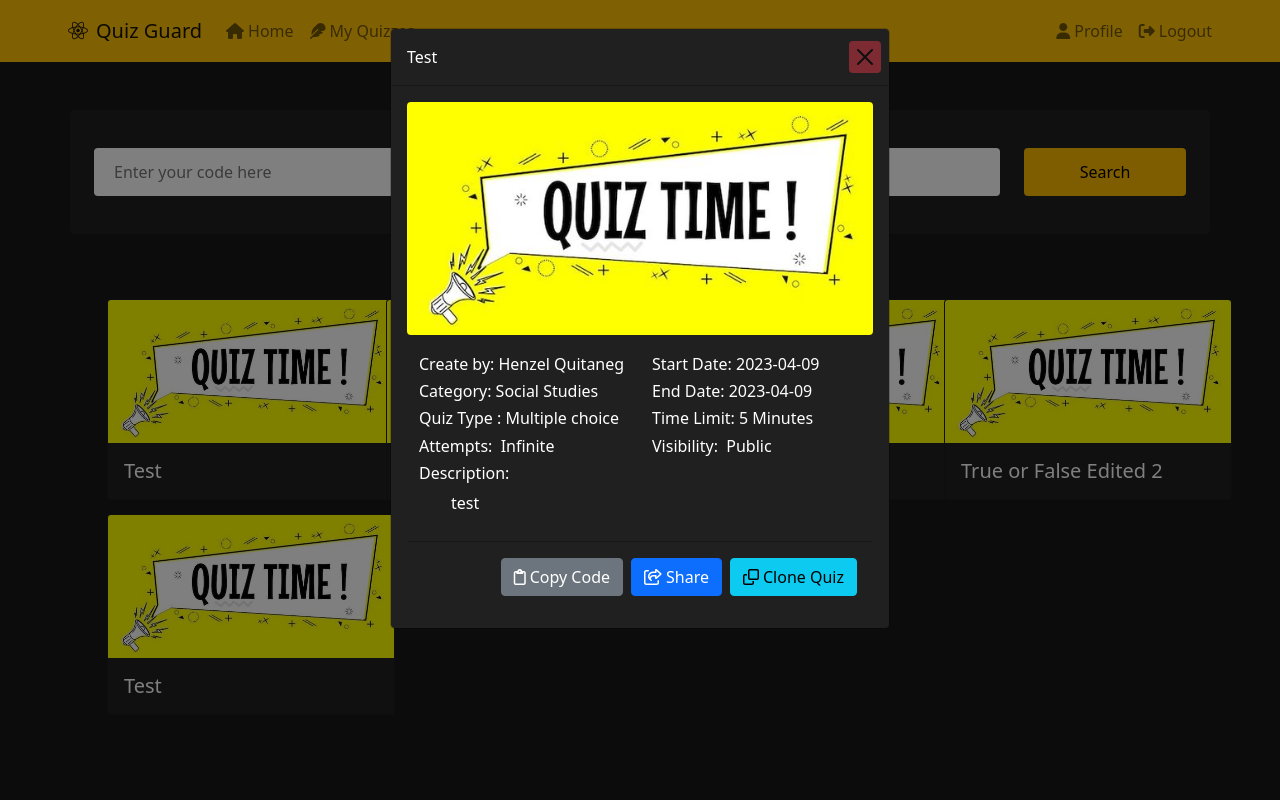
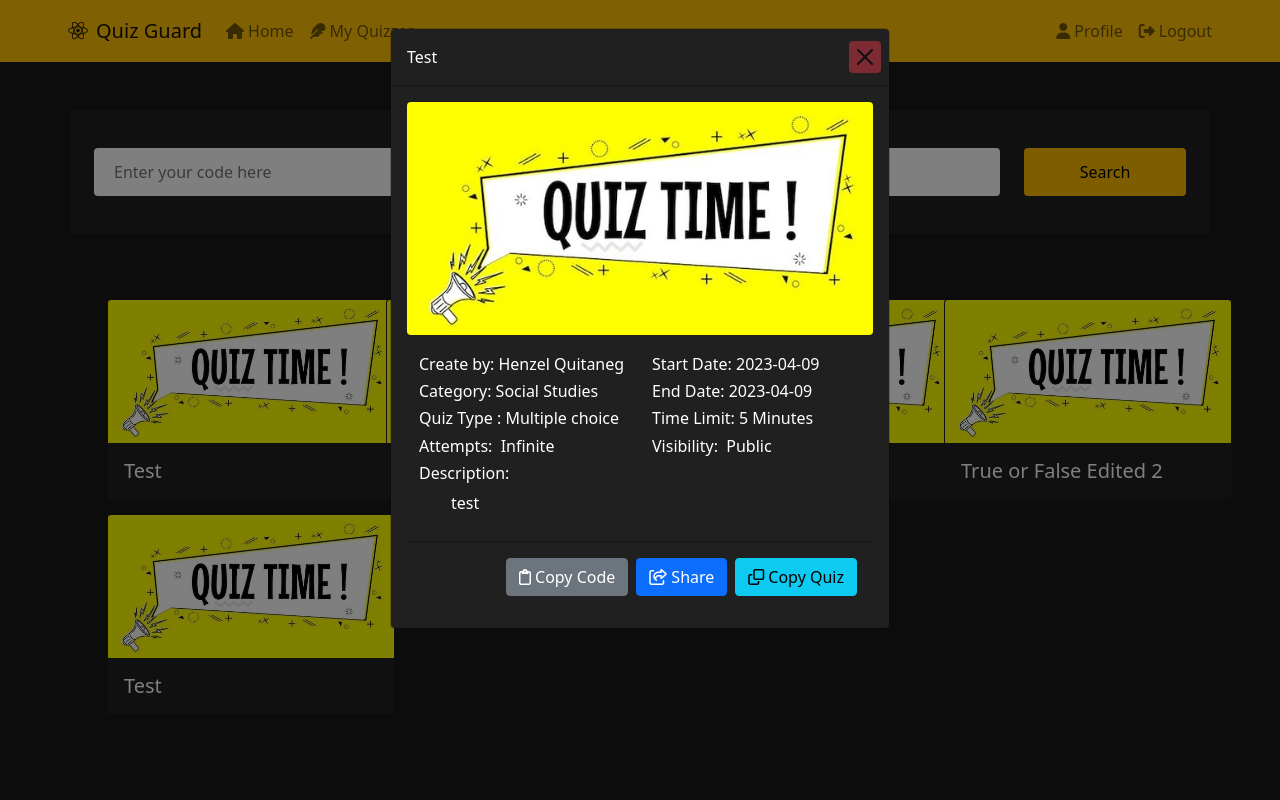
Before and after one commit to henzelss/QuizGuard, a Flask app: page /quizbank in a window 1280 px wide, after a click on "Test". Run offline with Flask 3, Linux system fonts and the light colour scheme; a user stored in the database is signed in; data comes from the database, SQL or seed files in the repository; some libraries are stand-ins or nearby versions.

Commit message:
clone quiz change into copy quiz

```diff
--- a/website/templates/quizbank.html
+++ b/website/templates/quizbank.html
@@ -121,7 +121,7 @@
                                         <a href="{{ url_for('views.quizbankedit', quizcode=quiz.code, quiztype=quiz.quiztype)}}" class="btn btn-warning"><i class="fa-solid fa-pen-to-square me-1"></i>Edit</a>
                                         <button class="btn btn-danger" data-bs-toggle="modal" data-bs-target="#quizdelete{{quiz.id}}"><i class="fa-solid fa-trash me-1"></i>Remove</button>
                                     {% elif current_user.id != quiz.author_id %}
-                                        <a href="{{ url_for('views.clonequiz', quizid=quiz.id, quizcode=quiz.code)}}" class="btn btn-info"><i class="fa-regular fa-clone me-1"></i>Clone Quiz</a>
+                                        <a href="{{ url_for('views.clonequiz', quizid=quiz.id, quizcode=quiz.code)}}" class="btn btn-info"><i class="fa-regular fa-clone me-1"></i>Copy Quiz</a>
                                     {% elif current_user.usertype == 'admin'%}
                                         <a href="{{ url_for('views.quizbankedit', quizcode=quiz.code, quiztype=quiz.quiztype)}}" class="btn btn-warning"><i class="fa-solid fa-pen-to-square me-1"></i>Edit</a>
                                         <button class="btn btn-danger" data-bs-toggle="modal" data-bs-target="#quizdelete{{quiz.id}}"><i class="fa-solid fa-trash me-1"></i>Remove</button>
```
